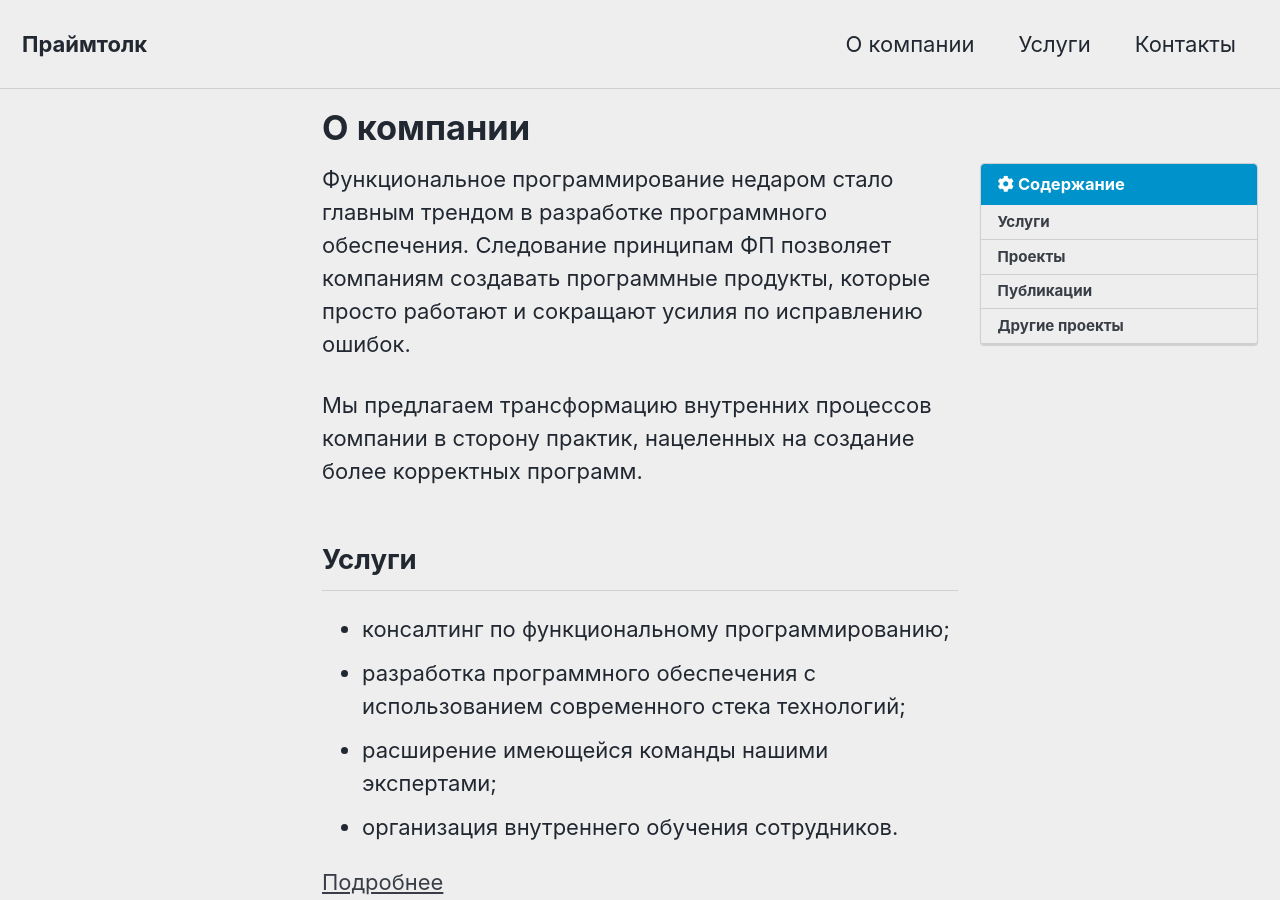
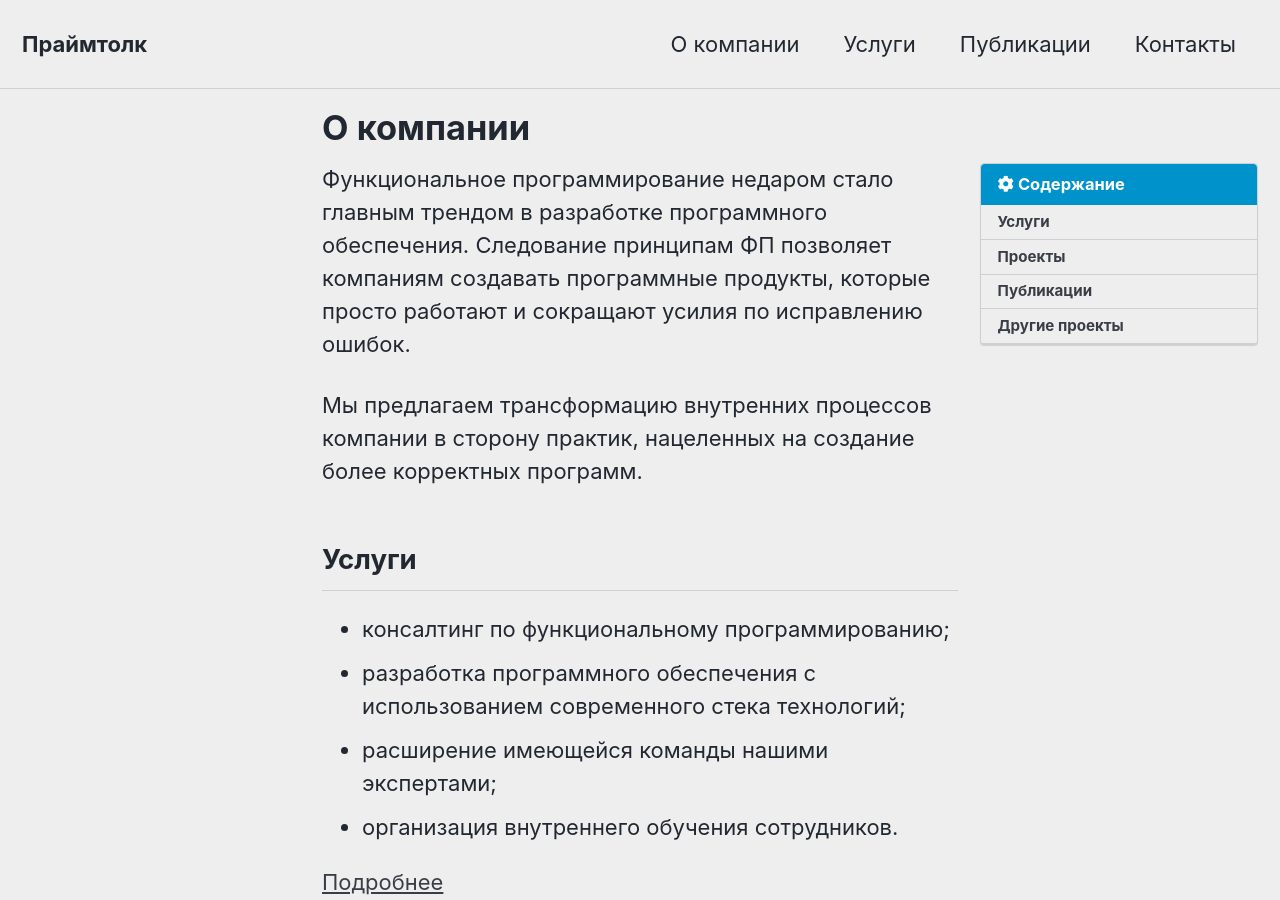
Before and after one commit to Primetalk/primetalk.github.io, a Jekyll site: the page built from about.markdown, in a window 1280 px wide and 900 px high. Built offline with Jekyll 4.4.1, drawn with Linux system fonts in a browser that asks for light colours; cached includes are drawn as plain includes.

Commit message:
Add posts to navigation

```diff
--- a/_data/navigation.yaml
+++ b/_data/navigation.yaml
@@ -3,5 +3,7 @@ main:
    url: /about.html
  - title: Услуги
    url: /services.html
+ - title: Публикации
+   url: /talks/
  - title: Контакты
    url: /contacts.html
--- a/about.markdown
+++ b/about.markdown
@@ -34,7 +34,7 @@ toc_icon: "cog"
 
 ## Публикации
 
-Можно также ознакомиться с [полным перечнем публикаций](https://primetalk.github.io/talks/).
+Можно также ознакомиться с [полным перечнем публикаций](https://www.primetalk.ru/talks/).
 
 ## Другие проекты
 
```
